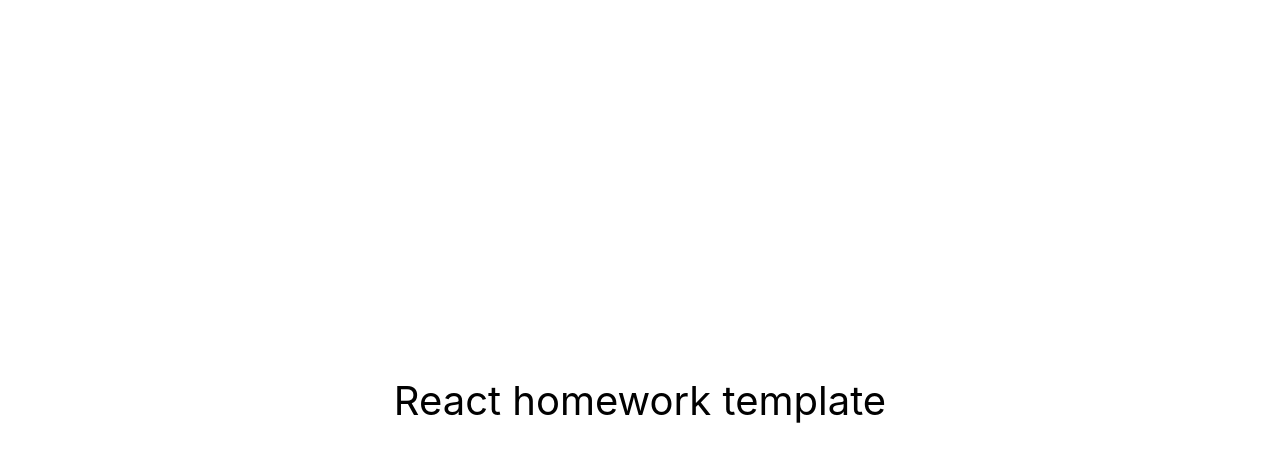
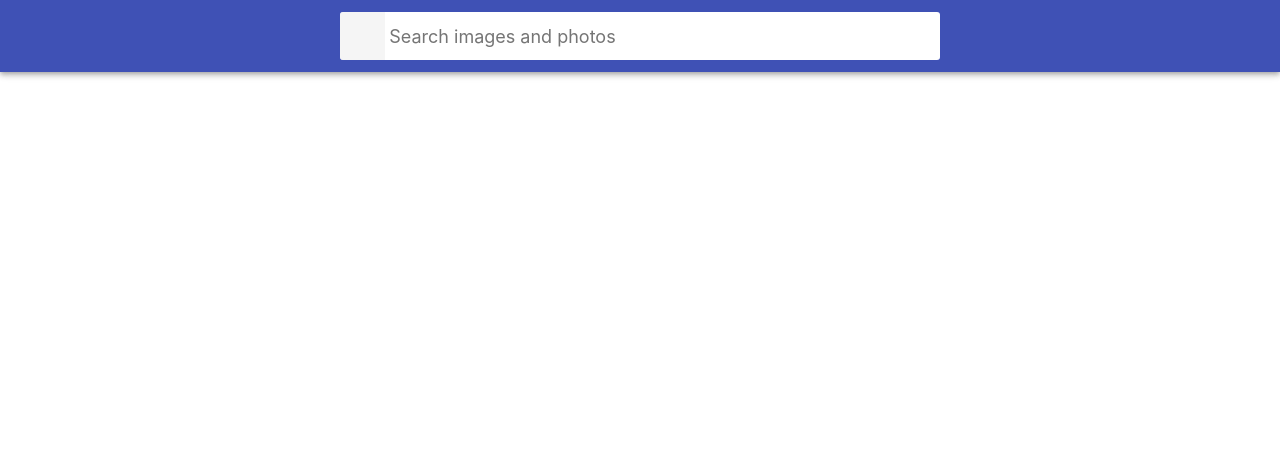
Before and after one commit to vladislav-slobodenjuk/goit-fs78-react-hw-03-image-finder, a React (Create React App) app: page / in a window 1280 px wide. Shown: the top 462 px of the page. Built offline with nearby package versions, Linux system fonts and the light colour scheme.

Commit message:
App and Searchbar

```diff
--- a/src/components/App.jsx
+++ /dev/null
@@ -1,16 +0,0 @@
-export const App = () => {
-  return (
-    <div
-      style={{
-        height: '100vh',
-        display: 'flex',
-        justifyContent: 'center',
-        alignItems: 'center',
-        fontSize: 40,
-        color: '#010101'
-      }}
-    >
-      React homework template
-    </div>
-  );
-};
--- /dev/null
+++ b/src/components/App/App.jsx
@@ -0,0 +1,33 @@
+import React, { Component } from 'react';
+
+import { Searchbar } from 'components/Searchbar/Searchbar';
+import { Container } from './App.styled';
+
+export class App extends Component {
+  state = {
+    search: '',
+  };
+
+  handleInputChange = ({ target }) => {
+    this.setState({ [target.name]: target.value });
+  };
+
+  handleSubmit = e => {
+    e.preventDefault();
+    console.log('here it is');
+  };
+
+  render() {
+    const { search } = this.state;
+
+    return (
+      <Container>
+        <Searchbar
+          handleChange={this.handleInputChange}
+          handleSubmit={this.handleSubmit}
+          value={search}
+        />
+      </Container>
+    );
+  }
+}
--- /dev/null
+++ b/src/components/App/App.styled.js
@@ -0,0 +1,26 @@
+import styled from 'styled-components';
+
+export const Container = styled.div`
+  display: grid;
+  grid-template-columns: 1fr;
+  grid-gap: 16px;
+  padding-bottom: 24px;
+
+  /* padding-top: 20px; */
+  /* padding-bottom: 20px; */
+  margin-right: auto;
+  margin-left: auto;
+  width: 370px;
+  /* font-size: 20px; */
+  /* color: #010101; */
+
+  @media screen and (min-width: 768px) {
+    width: 768px;
+    /* padding-left: 32px;
+    padding-right: 32px; */
+  }
+
+  @media screen and (min-width: 1280px) {
+    width: 1280px;
+  }
+`;
--- /dev/null
+++ b/src/components/Searchbar/Searchbar.jsx
@@ -0,0 +1,41 @@
+import PropTypes from 'prop-types';
+import React, { Component } from 'react';
+import {
+  Form,
+  Header,
+  SearchButton,
+  SearchButtonLabel,
+  SearchInput,
+} from './Searchbar.styled';
+
+export class Searchbar extends Component {
+  static propTypes = {
+    handleChange: PropTypes.func.isRequired,
+    handleSubmit: PropTypes.func.isRequired,
+    value: PropTypes.string.isRequired,
+  };
+
+  render() {
+    const { handleSubmit, value, handleChange } = this.props;
+
+    return (
+      <Header>
+        <Form onSubmit={handleSubmit}>
+          <SearchButton type="submit">
+            <SearchButtonLabel>Search</SearchButtonLabel>
+          </SearchButton>
+
+          <SearchInput
+            type="text"
+            autoComplete="off"
+            autoFocus
+            placeholder="Search images and photos"
+            name="search"
+            value={value}
+            onChange={handleChange}
+          />
+        </Form>
+      </Header>
+    );
+  }
+}
--- /dev/null
+++ b/src/components/Searchbar/Searchbar.styled.js
@@ -0,0 +1,78 @@
+import styled from 'styled-components';
+// import icon from '../../icon/logo192.png';
+
+export const Header = styled.header`
+  top: 0;
+  left: 0;
+  position: sticky;
+  z-index: 1100;
+  display: flex;
+  justify-content: center;
+  align-items: center;
+  min-height: 64px;
+  padding-right: 24px;
+  padding-left: 24px;
+  padding-top: 12px;
+  padding-bottom: 12px;
+  color: #fff;
+  background-color: #3f51b5;
+  box-shadow: 0px 2px 4px -1px rgba(0, 0, 0, 0.2),
+    0px 4px 5px 0px rgba(0, 0, 0, 0.14), 0px 1px 10px 0px rgba(0, 0, 0, 0.12);
+`;
+
+export const Form = styled.form`
+  display: flex;
+  align-items: center;
+  width: 100%;
+  max-width: 600px;
+  background-color: #fff;
+  border-radius: 3px;
+  overflow: hidden;
+`;
+
+export const SearchButton = styled.button`
+  display: inline-block;
+  width: 48px;
+  height: 48px;
+  border: 0;
+  /* background-image: url(../../icon/logo192.png); */
+  background-size: 40%;
+  background-repeat: no-repeat;
+  background-position: center;
+  opacity: 0.6;
+  transition: opacity 250ms cubic-bezier(0.4, 0, 0.2, 1);
+  cursor: pointer;
+  outline: none;
+
+  &:hover {
+    opacity: 1;
+  }
+`;
+
+export const SearchButtonLabel = styled.span`
+  position: absolute;
+  width: 1px;
+  height: 1px;
+  padding: 0;
+  overflow: hidden;
+  clip: rect(0, 0, 0, 0);
+  white-space: nowrap;
+  clip-path: inset(50%);
+  border: 0;
+`;
+
+export const SearchInput = styled.input`
+  display: inline-block;
+  width: 100%;
+  font: inherit;
+  font-size: 20px;
+  border: none;
+  outline: none;
+  padding-left: 4px;
+  padding-right: 4px;
+
+  &::placeholder {
+    font: inherit;
+    font-size: 18px;
+  }
+`;
--- a/src/index.css
+++ b/src/index.css
@@ -1,15 +1,46 @@
 @import-normalize; /* bring in normalize.css styles */
+
+html {
+  box-sizing: border-box;
+  width: 100vw;
+  overflow-x: hidden;
+}
+
+*,
+*::before,
+*::after {
+  box-sizing: inherit;
+}
 
 body {
   margin: 0;
-  font-family: -apple-system, BlinkMacSystemFont, 'Segoe UI', 'Roboto', 'Oxygen',
-    'Ubuntu', 'Cantarell', 'Fira Sans', 'Droid Sans', 'Helvetica Neue',
-    sans-serif;
+  font-family: -apple-system, BlinkMacSystemFont, 'Segoe UI', Roboto,
+    Oxygen-Sans, Ubuntu, Cantarell, 'Helvetica Neue', sans-serif;
+  color: #212121;
+  background-color: #fff;
   -webkit-font-smoothing: antialiased;
   -moz-osx-font-smoothing: grayscale;
 }
 
-code {
-  font-family: source-code-pro, Menlo, Monaco, Consolas, 'Courier New',
-    monospace;
+h1,
+h2,
+h3,
+h4,
+h5,
+h6,
+p {
+  margin: 0;
 }
+
+ul,
+ol {
+  margin: 0;
+  padding: 0;
+  list-style: none;
+}
+
+img {
+  display: block;
+  max-width: 100%;
+  height: auto;
+}
--- a/src/index.js
+++ b/src/index.js
@@ -1,6 +1,6 @@
 import React from 'react';
 import ReactDOM from 'react-dom/client';
-import { App } from 'components/App';
+import { App } from 'components/App/App';
 import './index.css';
 
 ReactDOM.createRoot(document.getElementById('root')).render(
```
Also changed, not shown: src/icon/logo192.png (added), 1 other file (tests, documents, lock files or other folders).
